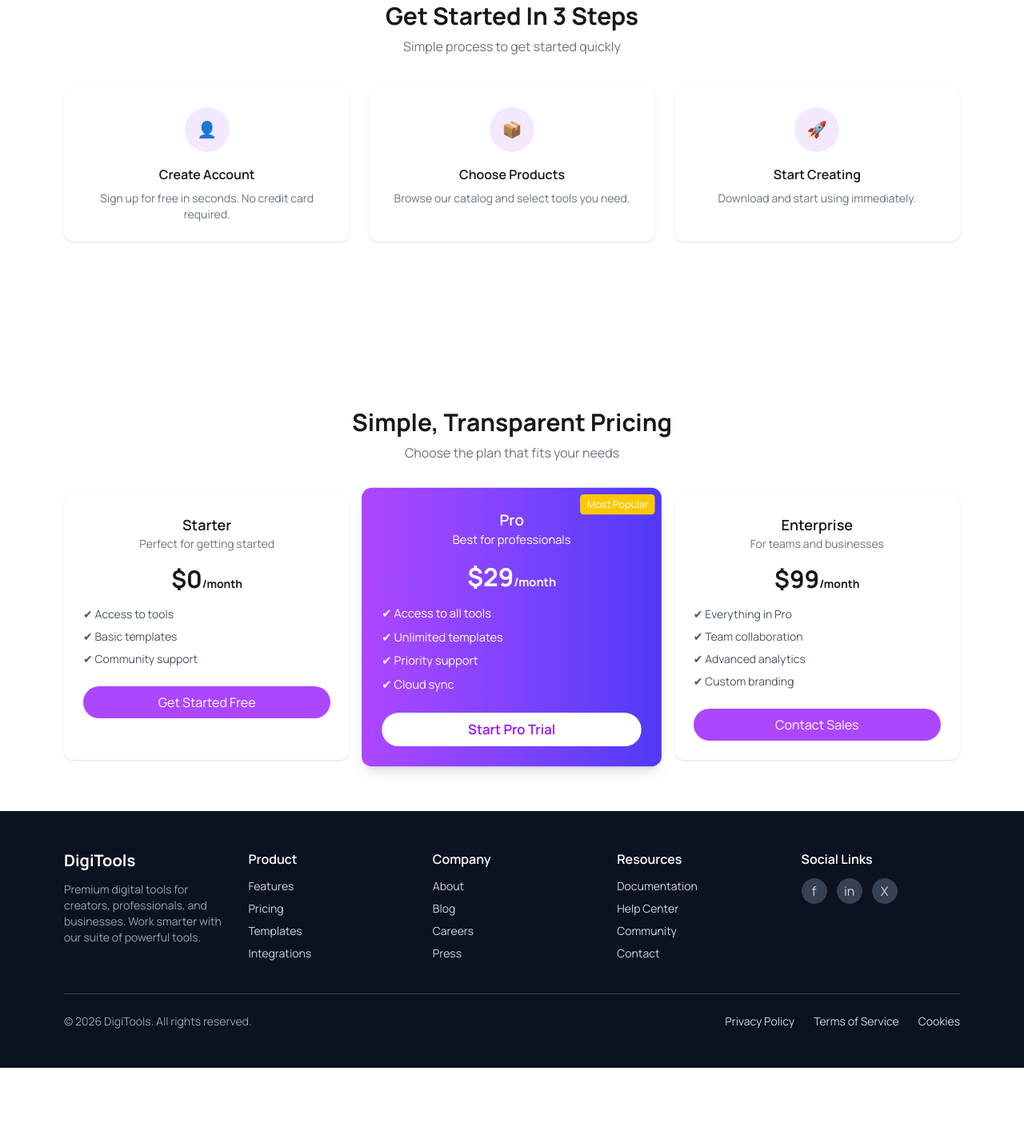
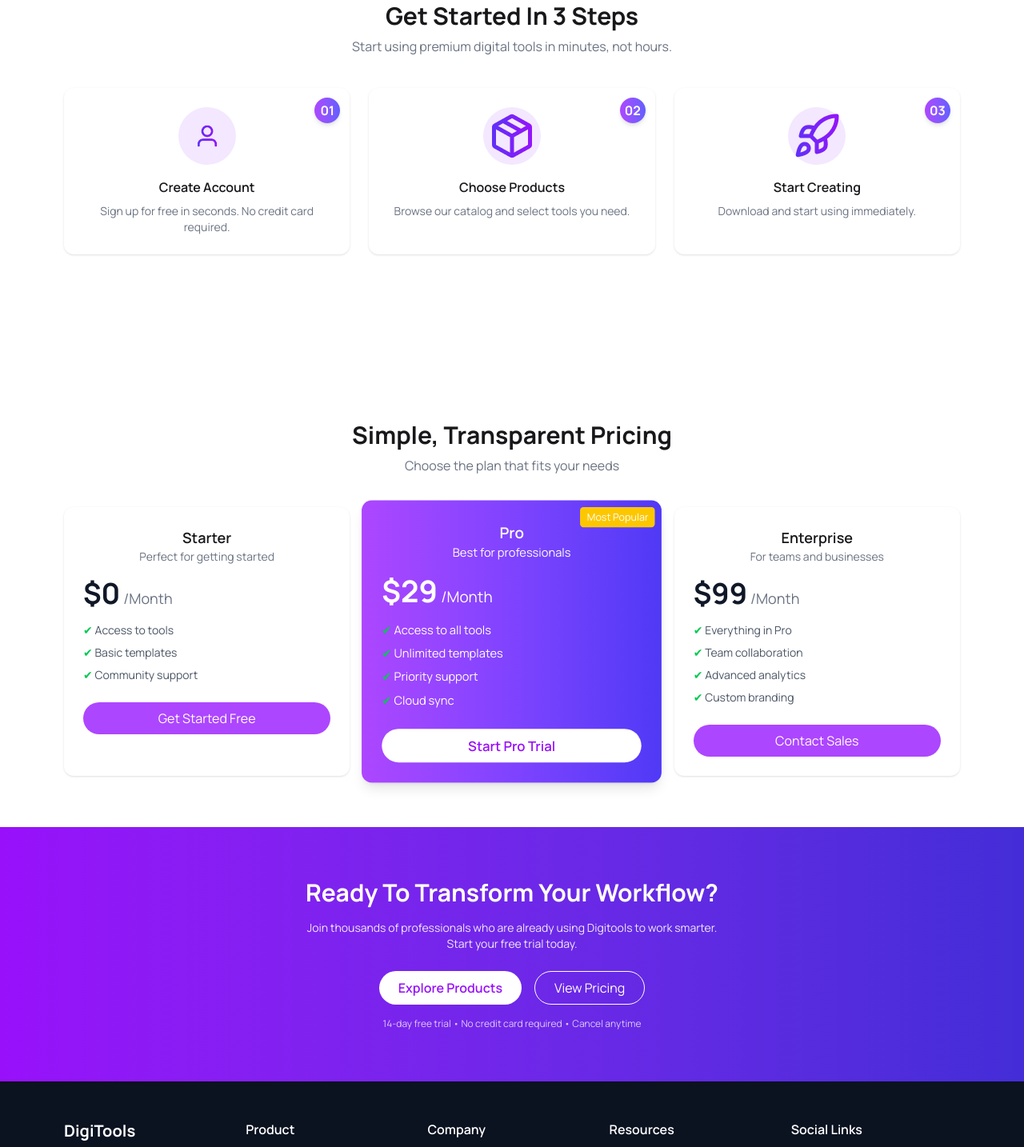
Before and after one commit to SSLiza/a6-digitools-platform, a React (Vite) app: page / in a window 1280 px wide. Shown: the part 2320-3754 px from the top of the page at 80% size. Before the commit the page ends 3655 px from the top, so only its background shows below. Built offline with nearby package versions, Linux system fonts and the light colour scheme.

Commit message:
final commit

```diff
--- a/src/App.jsx
+++ b/src/App.jsx
@@ -9,6 +9,7 @@ import Cart from './components/Cart'
 import StepsSection from './components/StepsSection'
 import PricingCard from './components/PricingCard'
 import Footer from './components/Footer'
+import CTA from './components/CTA'
 
 const getProducts = async () => {
   const res = await fetch('/Data.json')
@@ -97,7 +98,7 @@ function App() {
       <div className="mt-12 sm:mt-16 lg:mt-20">
         <PricingCard />
       </div>
-
+      <CTA />
       <Footer />
 
       <ToastContainer />
--- a/src/components/CTA.jsx
+++ b/src/components/CTA.jsx
@@ -8,7 +8,7 @@ const CTA = () => {
         </h2>
 
         <p className="mb-6 text-sm opacity-90">
-          Join thousands of users already using our platform
+          Join thousands of professionals who are already using Digitools to work smarter. <br /> Start your free trial today.
         </p>
 
         <div className="flex justify-center gap-4">
@@ -22,7 +22,7 @@ const CTA = () => {
         </div>
 
         <p className="text-xs mt-4 opacity-75">
-          14-day free trial • No credit card required
+          14-day free trial • No credit card required • Cancel anytime
         </p>
       </section>
     );
--- a/src/components/Footer.jsx
+++ b/src/components/Footer.jsx
@@ -1,4 +1,6 @@
 import React from "react";
+import { FaFacebookSquare, FaTwitter } from "react-icons/fa";
+import { FaSquareInstagram, FaXTwitter } from "react-icons/fa6";
 
 const Footer = () => {
   return (
@@ -6,7 +8,7 @@ const Footer = () => {
       <div className="max-w-6xl mx-auto px-4">
 
         {/* Top Grid */}
-        <div className="grid md:grid-cols-5 gap-8">
+        <div className="grid md:grid-cols-5 gap-4">
 
           {/* Brand */}
           <div>
@@ -14,9 +16,7 @@ const Footer = () => {
               DigiTools
             </h2>
             <p className="text-sm text-gray-400">
-              Premium digital tools for creators, professionals, and businesses.
-              Work smarter with our suite of powerful tools.
-            </p>
+              Premium digital tools for creators, <br /> professionals, and businesses. Work smarter <br /> with our suite of powerful tools.</p>
           </div>
 
           {/* Product */}
@@ -57,14 +57,16 @@ const Footer = () => {
             <h3 className="text-white font-semibold mb-3">Social Links</h3>
 
             <div className="flex gap-3">
-              <div className="w-8 h-8 flex items-center justify-center bg-gray-700 rounded-full hover:bg-gray-600 cursor-pointer">
-                f
+              <div className="w-8 h-8 flex items-center justify-center bg-white rounded-full hover:bg-gray-600 cursor-pointer text-black">
+                <FaSquareInstagram/>
+
               </div>
-              <div className="w-8 h-8 flex items-center justify-center bg-gray-700 rounded-full hover:bg-gray-600 cursor-pointer">
-                in
+              <div className="w-8 h-8 flex items-center justify-center bg-white rounded-full hover:bg-gray-600 cursor-pointer text-black">
+                <FaFacebookSquare />
               </div>
-              <div className="w-8 h-8 flex items-center justify-center bg-gray-700 rounded-full hover:bg-gray-600 cursor-pointer">
-                X
+              <div className="w-8 h-8 flex items-center justify-center bg-white rounded-full hover:bg-gray-600 cursor-pointer text-black">
+                <FaXTwitter />
+
               </div>
             </div>
           </div>
@@ -77,7 +79,7 @@ const Footer = () => {
             © 2026 DigiTools. All rights reserved.
           </p>
 
-          <div className="flex gap-6 mt-4 md:mt-0">
+          <div className="flex gap-6 mt-4 md:mt-0 text-gray-400">
             <span className="hover:text-white cursor-pointer">Privacy Policy</span>
             <span className="hover:text-white cursor-pointer">Terms of Service</span>
             <span className="hover:text-white cursor-pointer">Cookies</span>
--- a/src/components/PricingCard.jsx
+++ b/src/components/PricingCard.jsx
@@ -1,4 +1,5 @@
 import React from 'react';
+import { FcCheckmark } from 'react-icons/fc';
 
 const PricingCard = () => {
   return (
@@ -19,12 +20,15 @@ const PricingCard = () => {
             Perfect for getting started
           </p>
 
-            <p className="text-3xl font-bold mb-4">$0<span className="text-sm">/month</span></p>
+          <div className="flex items-end gap-1 mb-4">
+            <span className="text-4xl font-bold text-gray-900">$0</span>
+            <span className="text-gray-500 text-lg">/Month</span>
+          </div>
 
           <ul className="text-sm text-gray-600 space-y-2 mb-6 text-left">
-              <li>✔ Access to tools</li>
-              <li>✔ Basic templates</li>
-              <li>✔ Community support</li>
+            <li><span className="text-green-500">✔</span> Access to tools</li>
+            <li><span className="text-green-500">✔</span> Basic templates</li>
+            <li><span className="text-green-500">✔</span> Community support</li>
           </ul>
 
           <button className="bg-purple-500 text-white px-4 py-2 rounded-full w-full">
@@ -43,13 +47,16 @@ const PricingCard = () => {
             Best for professionals
           </p>
 
-            <p className="text-3xl font-bold mb-4">$29<span className="text-sm">/month</span></p>
+          <div className="flex items-end gap-1 mb-4">
+            <span className="text-4xl font-bold text-white">$29</span>
+            <span className="text-white text-lg">/Month</span>
+          </div>
 
           <ul className="text-sm space-y-2 mb-6 text-left">
-              <li>✔ Access to all tools</li>
-              <li>✔ Unlimited templates</li>
-              <li>✔ Priority support</li>
-              <li>✔ Cloud sync</li>
+            <li><span className="text-green-500">✔</span> Access to all tools</li>
+            <li><span className="text-green-500">✔</span> Unlimited templates</li>
+            <li><span className="text-green-500">✔</span> Priority support</li>
+            <li><span className="text-green-500">✔</span> Cloud sync</li>
           </ul>
 
           <button className="bg-white text-purple-600 px-4 py-2 rounded-full w-full font-semibold">
@@ -64,13 +71,16 @@ const PricingCard = () => {
             For teams and businesses
           </p>
 
-            <p className="text-3xl font-bold mb-4">$99<span className="text-sm">/month</span></p>
+          <div className="flex items-end gap-1 mb-4">
+            <span className="text-4xl font-bold text-gray-900">$99</span>
+            <span className="text-gray-500 text-lg">/Month</span>
+          </div>
 
           <ul className="text-sm text-gray-600 space-y-2 mb-6 text-left">
-              <li>✔ Everything in Pro</li>
-              <li>✔ Team collaboration</li>
-              <li>✔ Advanced analytics</li>
-              <li>✔ Custom branding</li>
+            <li><span className="text-green-500">✔</span> Everything in Pro</li>
+            <li><span className="text-green-500">✔</span> <span>Team collaboration</span></li>
+            <li><span className="text-green-500">✔</span> <span>Advanced analytics</span></li>
+            <li><span className="text-green-500">✔</span> <span>Custom branding</span></li>
           </ul>
 
           <button className="bg-purple-500 text-white px-4 py-2 rounded-full w-full">
--- a/src/components/ProductCard.jsx
+++ b/src/components/ProductCard.jsx
@@ -4,6 +4,16 @@ import { toast } from 'react-toastify';
 const ProductCard = ({ product, carts, setCarts }) => {
 
     // const isInCart = carts.some((item) => item.id === product.id);
+
+    const formatPrice = (price) => {
+  if (price.includes("/")) {
+    const [amount, duration] = price.split("/");
+    return { amount, duration };
+  } else {
+    const [amount, duration] = price.split(" ");
+    return { amount, duration };
+  }
+};
 
     const [isInCart, setIsInCart] = useState(false);
 
@@ -36,7 +46,7 @@ const ProductCard = ({ product, carts, setCarts }) => {
                 <h3 className="text-lg font-semibold mb-2">{product.title}</h3>
                 <p className="text-gray-500 text-sm mb-4">High-quality digital tool for productivity.</p>
 
-                <p className="text-xl font-bold mb-4">{product.price}</p>
+                <p className="text-xl font-bold mb-4">{formatPrice(product.price).amount}<span className="text-gray-500 text-lg">/{formatPrice(product.price).duration}</span></p>
 
                 <ul className="space-y-2 mb-6">
                     {product.features.map((f, i) => (
--- a/src/components/StepsSection.jsx
+++ b/src/components/StepsSection.jsx
@@ -1,4 +1,8 @@
 import React from 'react';
+import planeImg from '/src/assets/rocket.png';
+import packageImg from "../assets/package.png";
+import userImg from "../assets/user.png";
+
 
 const StepsSection = () => {
   return (
@@ -7,15 +11,21 @@ const StepsSection = () => {
         Get Started In 3 Steps
       </h2>
       <p className="text-gray-500 mb-10">
-          Simple process to get started quickly
+        Start using premium digital tools in minutes, not hours.
       </p>
 
       <div className="grid md:grid-cols-3 gap-6">
         {/* Step 1 */}
-          <div className="bg-white rounded-xl p-6 shadow-sm">
-            <div className="w-14 h-14 mx-auto bg-purple-100 text-purple-600 flex items-center justify-center rounded-full text-xl font-bold">
-              👤
+        <div className="bg-white rounded-xl p-6 shadow-sm relative">
+
+          <button className="text-md absolute top-3 right-3 w-8 h-8 rounded-full bg-gradient-to-r from-purple-500 to-indigo-500 font-bold text-white flex items-center justify-center shadow-md hover:scale-110 transition">
+            01
+          </button>
+
+          <div className="w-18 h-18 mx-auto bg-purple-100 flex items-center justify-center rounded-full">
+            <img src={userImg} alt="" className="w-8 h-8" />
           </div>
+
           <h3 className="font-semibold mt-4">Create Account</h3>
           <p className="text-sm text-gray-500 mt-2">
             Sign up for free in seconds. No credit card required.
@@ -23,9 +33,12 @@ const StepsSection = () => {
         </div>
 
         {/* Step 2 */}
-          <div className="bg-white rounded-xl p-6 shadow-sm">
-            <div className="w-14 h-14 mx-auto bg-purple-100 text-purple-600 flex items-center justify-center rounded-full text-xl font-bold">
-              📦
+        <div className="bg-white rounded-xl p-6 shadow-sm relative">
+          <button className="text-md absolute top-3 right-3 w-8 h-8 rounded-full bg-gradient-to-r from-purple-500 to-indigo-500 font-bold text-white flex items-center justify-center shadow-md hover:scale-110 transition">
+            02
+          </button>
+          <div className="w-18 h-18 mx-auto bg-purple-100 text-purple-600 flex items-center justify-center rounded-full text-xl font-bold">
+            <img src={packageImg} alt="" />
           </div>
           <h3 className="font-semibold mt-4">Choose Products</h3>
           <p className="text-sm text-gray-500 mt-2">
@@ -34,9 +47,12 @@ const StepsSection = () => {
         </div>
 
         {/* Step 3 */}
-          <div className="bg-white rounded-xl p-6 shadow-sm">
-            <div className="w-14 h-14 mx-auto bg-purple-100 text-purple-600 flex items-center justify-center rounded-full text-xl font-bold">
-              🚀
+        <div className="bg-white rounded-xl p-6 shadow-sm relative">
+          <button className="text-md absolute top-3 right-3 w-8 h-8 rounded-full bg-gradient-to-r from-purple-500 to-indigo-500 font-bold text-white flex items-center justify-center shadow-md hover:scale-110 transition">
+            03
+          </button>
+          <div className="w-18 h-18 mx-auto bg-purple-100 text-purple-600 flex items-center justify-center rounded-full text-xl font-bold">
+            <img src={planeImg} alt="" />
           </div>
           <h3 className="font-semibold mt-4">Start Creating</h3>
           <p className="text-sm text-gray-500 mt-2">
```
Lines whose indentation alone changed are shown as unchanged.
